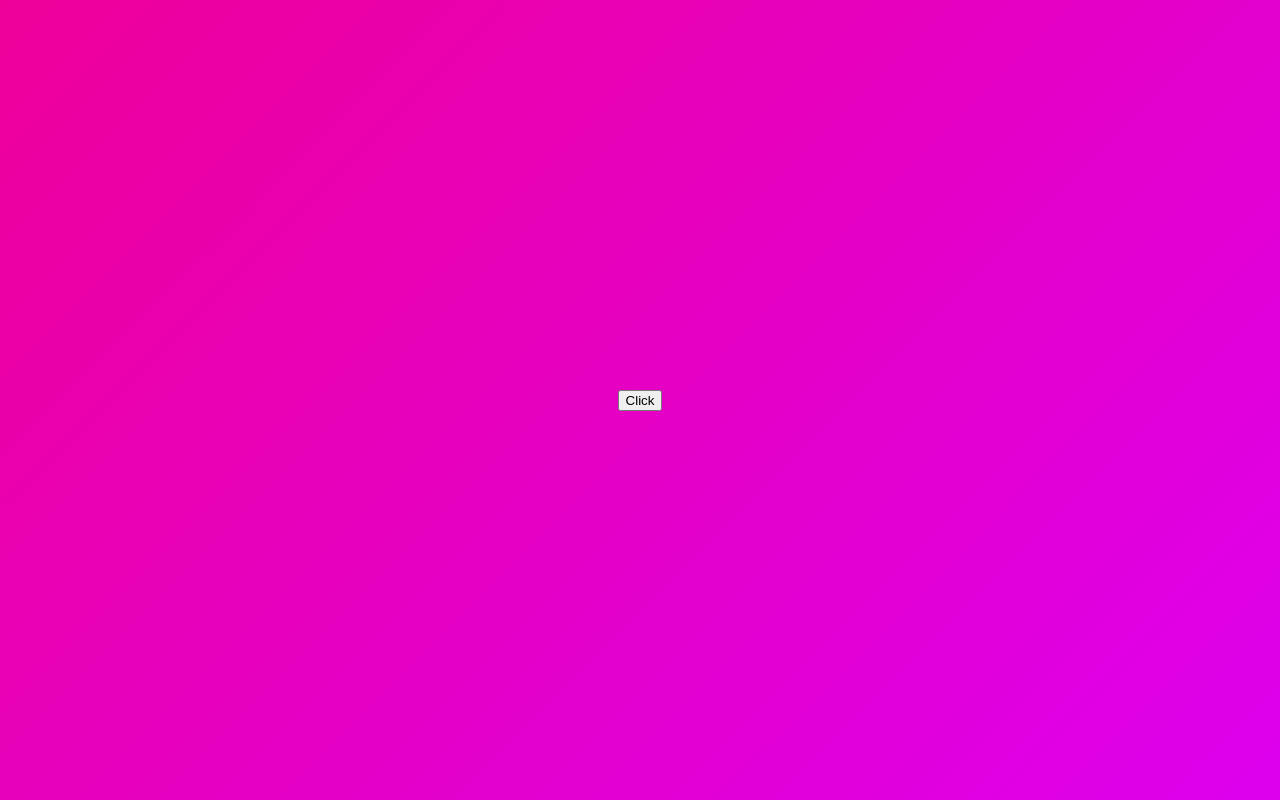
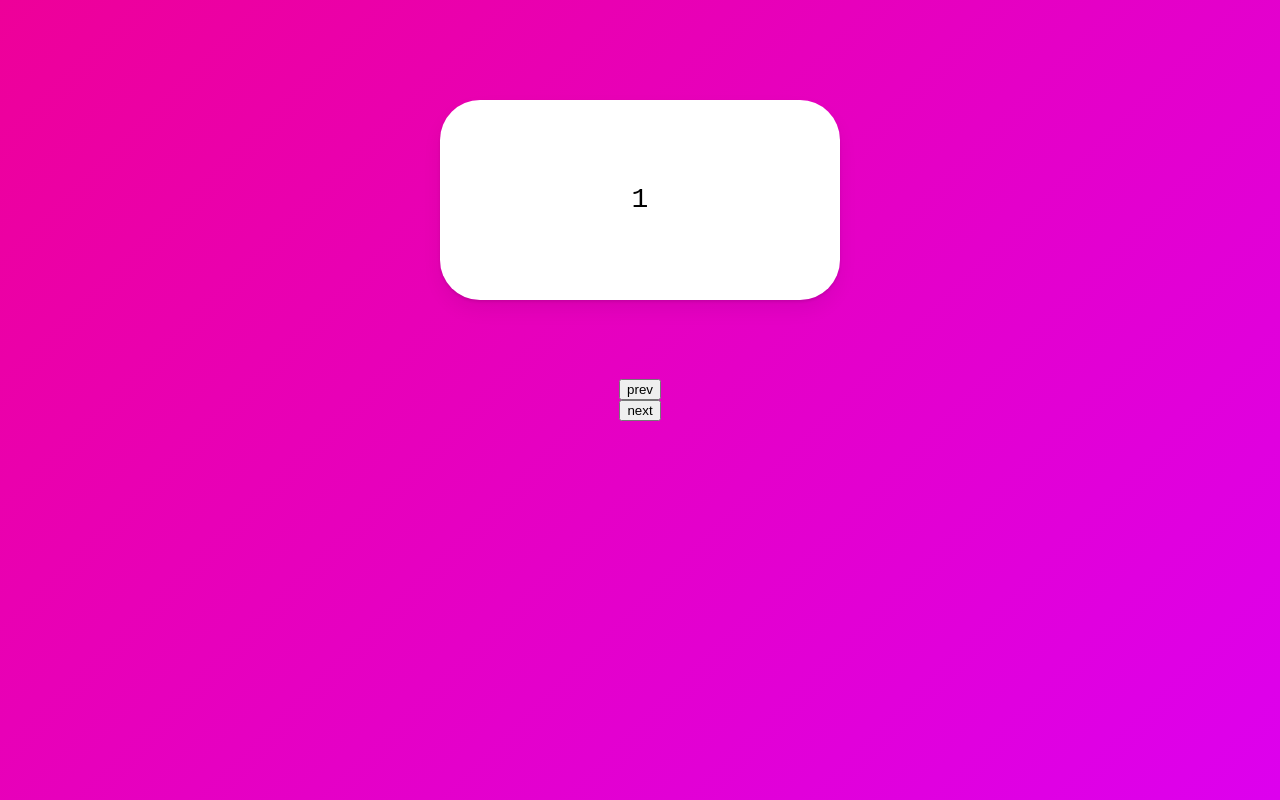
Before and after one commit to ziynii/study__framer-motion, a React (Create React App) app: page / in a window 1280 px wide. Built offline with nearby package versions, Linux system fonts and the light colour scheme.

Commit message:
make slider

```diff
--- a/src/App.tsx
+++ b/src/App.tsx
@@ -14,6 +14,7 @@
   display: flex;
   justify-content: center;
   align-items: center;
+  flex-direction: column;
   background: linear-gradient(135deg, rgb(238, 0, 153), rgb(221, 0, 238));
 `;
 
@@ -24,42 +25,68 @@
   border-radius: 40px;
   position: absolute;
   top: 100px;
+  display: flex;
+  justify-content: center;
+  align-items: center;
+  font-size: 28px;
   box-shadow: 0 2px 3px rgba(0, 0, 0, 0.1), 0 10px 20px rgba(0, 0, 0, 0.06);
 `;
 
-const boxVariants = {
-  initial: {
-    opacity: 0,
-    scale: 0,
+const box = {
+  entry: (back: boolean) => {
+    return {
+      x: back ? -500 : 500,
+      opacity: 0,
+      scale: 0,
+    };
   },
-  visible: {
+  center: {
+    x: 0,
     opacity: 1,
     scale: 1,
-    rotateZ: 360,
+    transition: {
+      duration: 0.3,
+    },
   },
-  leaving: {
-    opacity: 0,
-    scale: 0,
-    y: 10,
+  exit: (back: boolean) => {
+    return {
+      x: back ? 500 : -500,
+      opacity: 0,
+      scale: 0,
+      transition: {
+        duration: 0.3,
+      },
+    };
   },
 };
 
 function App() {
-  const [showing, setShowing] = useState(false);
-  const toggleShowing = () => setShowing((prev) => !prev);
+  const [visible, setVisible] = useState(1);
+  const [back, setBack] = useState(false);
+  const nextPlease = () => {
+    setBack(false);
+    setVisible((prev) => (prev === 10 ? 10 : prev + 1));
+  };
+  const prevPlease = () => {
+    setBack(true);
+    setVisible((prev) => (prev === 1 ? 1 : prev - 1));
+  };
   return (
     <Wrapper>
-      <button onClick={toggleShowing}>Click</button>
-      <AnimatePresence>
-        {showing ? (
-          <Box
-            variants={boxVariants}
-            initial="initial"
-            animate="visible"
-            exit="leaving"
-          />
-        ) : null}
+      <AnimatePresence custom={back}>
+        <Box
+          custom={back}
+          variants={box}
+          initial="entry"
+          animate="center"
+          exit="exit"
+          key={visible}
+        >
+          {visible}
+        </Box>
       </AnimatePresence>
+      <button onClick={prevPlease}>prev</button>
+      <button onClick={nextPlease}>next</button>
     </Wrapper>
   );
 }
```
